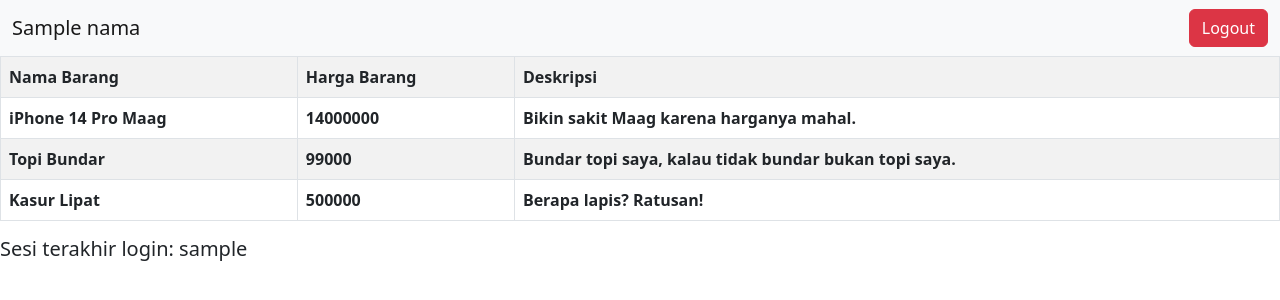
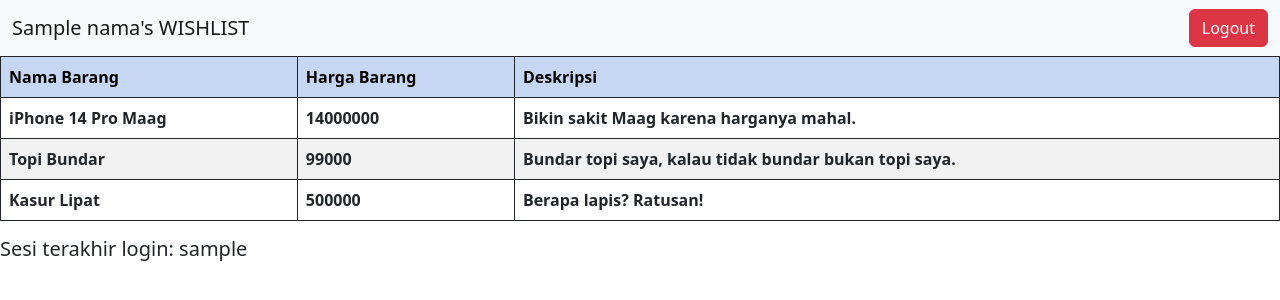
Before and after one commit to ivanrbnc/PBP-Lab, a Django app: template wishlist/templates/wishlist.html in a window 1280 px wide. Shown: the top 300 px of the page. Run offline with Django 4.2, Linux system fonts and the light colour scheme; data comes from the database, SQL or seed files in the repository; tables that the repository leaves empty hold one stand-in row (values such as "Sample post"); the template is opened without the code that fills it: values that come from a table or form of the project are taken from there, most other values are stand-ins (such as "Sample title", 1, 10 or a date in 2020); lists and menus that the app fills with data are empty.

Commit message:
Lab 4 - Update 3

```diff
--- a/templates/base.html
+++ b/templates/base.html
@@ -5,6 +5,7 @@
 <head>
   <meta charset="UTF-8">
   <meta name="viewport" content="width=device-width, initial-scale=1.0">
+  <link rel="icon" href="{% static 'assets/website_icon.png' %}">
   <link rel="stylesheet" href="{% static 'css/style.css' %}">
   {% block meta %}
   {% endblock meta %}
--- a/wishlist/templates/wishlist.html
+++ b/wishlist/templates/wishlist.html
@@ -14,13 +14,13 @@
 
     <nav class="navbar navbar-expand-lg navbar-light bg-light">
         <div class = "container-fluid">
-            <a class="navbar-brand" href="#">{{ nama }}</a>
+            <a class="navbar-brand" href="#">{{ nama }}'s WISHLIST</a>
             <a class="btn btn-danger" href="{% url 'wishlist:logout' %}" role="button">Logout</a>
         </div>
     </nav>
 
-    <table class="table table-striped table-bordered">
-        <tr>
+    <table class="table table-striped table-bordered border-dark">
+        <tr class="table-primary table-bordered border-dark">
         <th>Nama Barang</th>
         <th>Harga Barang</th>
         <th>Deskripsi</th>
--- a/wishlist/views.py
+++ b/wishlist/views.py
@@ -21,7 +21,7 @@ def show_wishlist(request):
     data_barang_wishlist = BarangWishlist.objects.all()
     context = {
         'list_barang': data_barang_wishlist,
-        'nama': 'Ivan R. Cezeliano',
+        'nama': str(request.user).upper(),
         'last_login': request.COOKIES['last_login']
     }
     return render(request, "wishlist.html", context)
```
Also changed, not shown: static/assets/website_icon.png (added).
